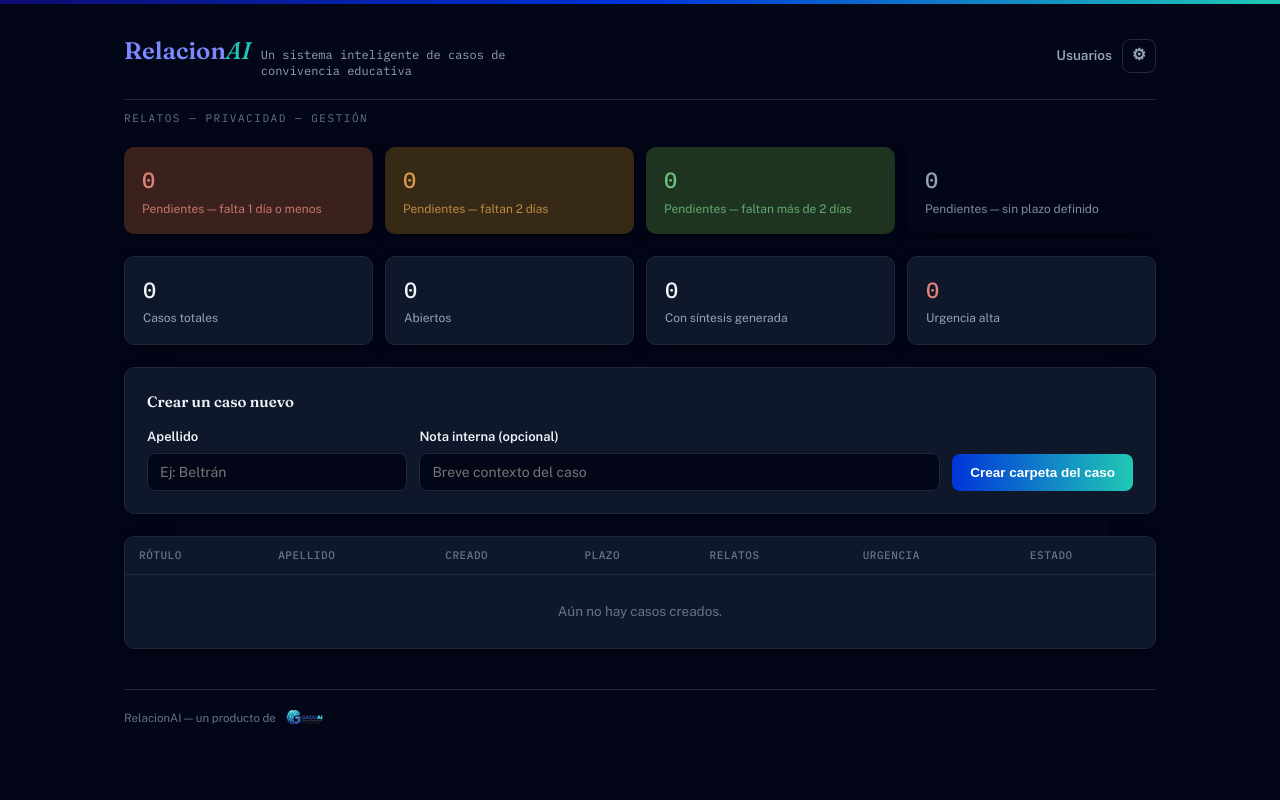
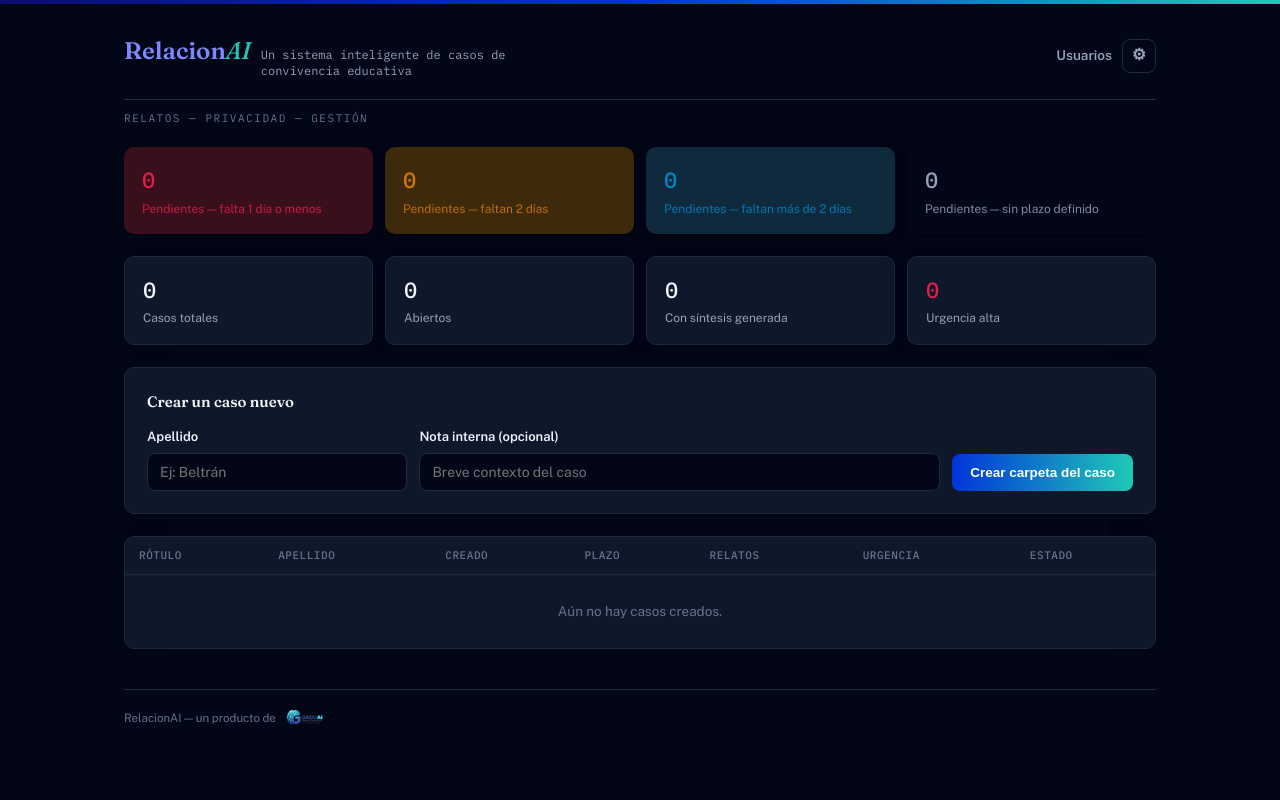
Before and after one commit to humbertoski26/Relacionai, a Flask app: page /encargado in a window 1280 px wide. Run offline with Flask 3, Linux system fonts and the light colour scheme; the visitor is signed in with stand-in values (Sample User, id 1); data comes from the database, SQL or seed files in the repository; data that the repository does not hold is empty; some libraries are stand-ins or nearby versions.

Commit message:
Alinear los colores de urgencia de Relacionai al Triage real de GADUAI
Los 3 niveles de "Pendientes" usaban rojo/ámbar/VERDE tipo semáforo
genérico — GADUAI no tiene un semáforo genérico, tiene 4 colores con
significado propio (Rojo/Naranjo/Azul/Gris). Se alinean exactos a
los mismos hex que usa la app real de GADUAI:

  --good  (antes verde #6FBF7F)  -> #0284C7 (Azul de GADUAI)
  --warn  (antes #D79A4B)        -> #D97706 (Naranjo de GADUAI)
  --danger (antes #E08379)       -> #E11D48 (Rojo de GADUAI)

El caso con más margen ("faltan más de 2 días") ya no se ve como
"todo bien" en verde — se ve Azul, que en el lenguaje de GADUAI
significa exactamente eso: importante, pero no urgente todavía.
Esto también recolorea .pill-abierto/.pill-bajo, .btn-copiado y
.flash-ok, que comparten el mismo token.

Como base.html es compartido por todas las plantillas (dashboard,
caso, configuración, usuarios, login, páginas públicas), este cambio
—y el de la franja/botón degradados del commit anterior— ya alcanza
a los 7 perfiles sin tocar nada perfil por perfil.

Co-Authored-By: Claude Sonnet 5 <noreply@anthropic.com>

```diff
--- a/relacionai-backend/static/style.css
+++ b/relacionai-backend/static/style.css
@@ -22,9 +22,14 @@
   --gaduai-navy: #7C8AFF;
   --gaduai-cyan: #20C9B5;
 
-  --good: #6FBF7F; --good-soft: #1E3320;
-  --warn: #D79A4B; --warn-soft: #362A16;
-  --danger: #E08379; --danger-soft: #3A211D;
+  /* Antes rojo/ámbar/VERDE genéricos de semáforo — se alinean a los 4 colores reales del
+     Triage de GADUAI (Rojo/Naranjo/Azul/Gris), así "urgencia" se ve y significa lo mismo en
+     los dos productos. good (antes verde) pasa a ser el Azul de GADUAI — el caso con más
+     margen no es "todo bien" (verde), es "importante pero no urgente todavía", que es
+     exactamente lo que el Azul de GADUAI ya representa. */
+  --good: #0284C7; --good-soft: #0F2A3D;
+  --warn: #D97706; --warn-soft: #3D2A0A;
+  --danger: #E11D48; --danger-soft: #3A0F1C;
 
   --shadow: 0 1px 2px rgba(0,0,0,.3), 0 8px 24px -12px rgba(0,0,0,.5);
   --radius: 10px;
```
